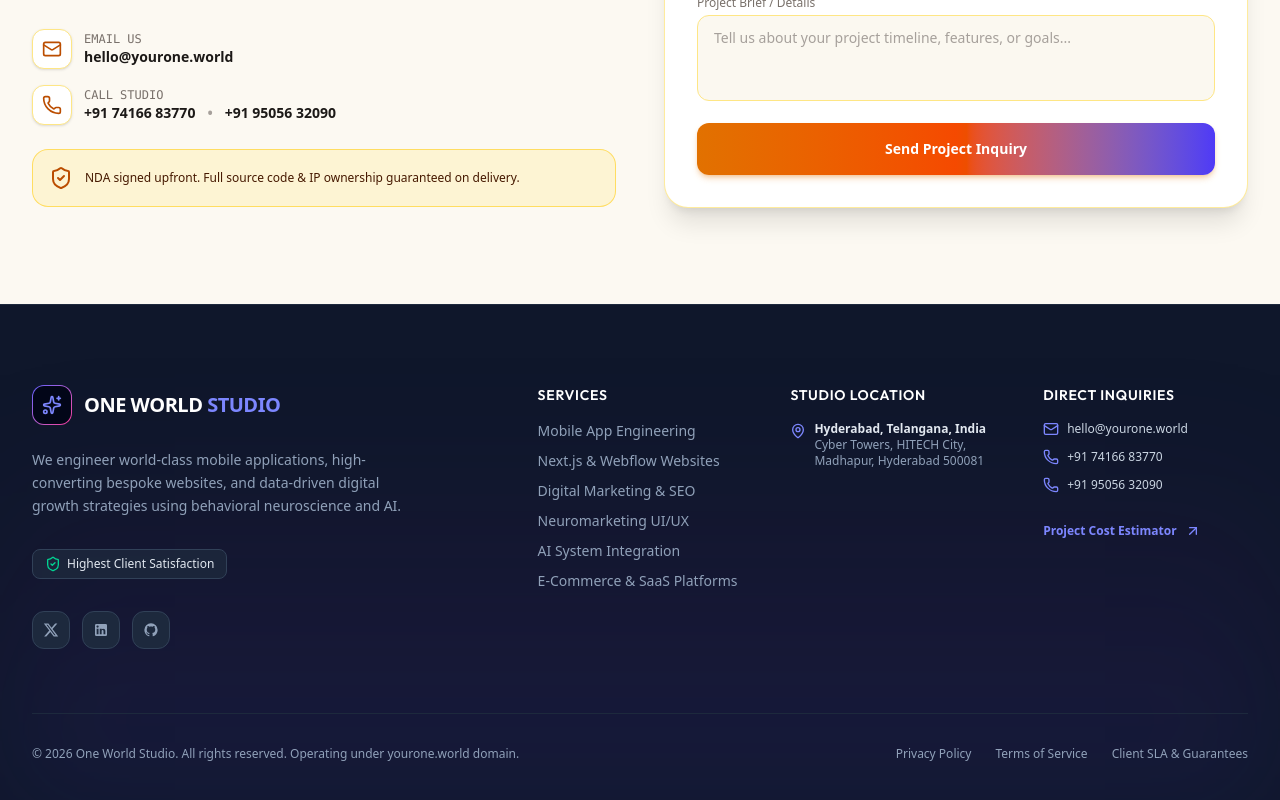
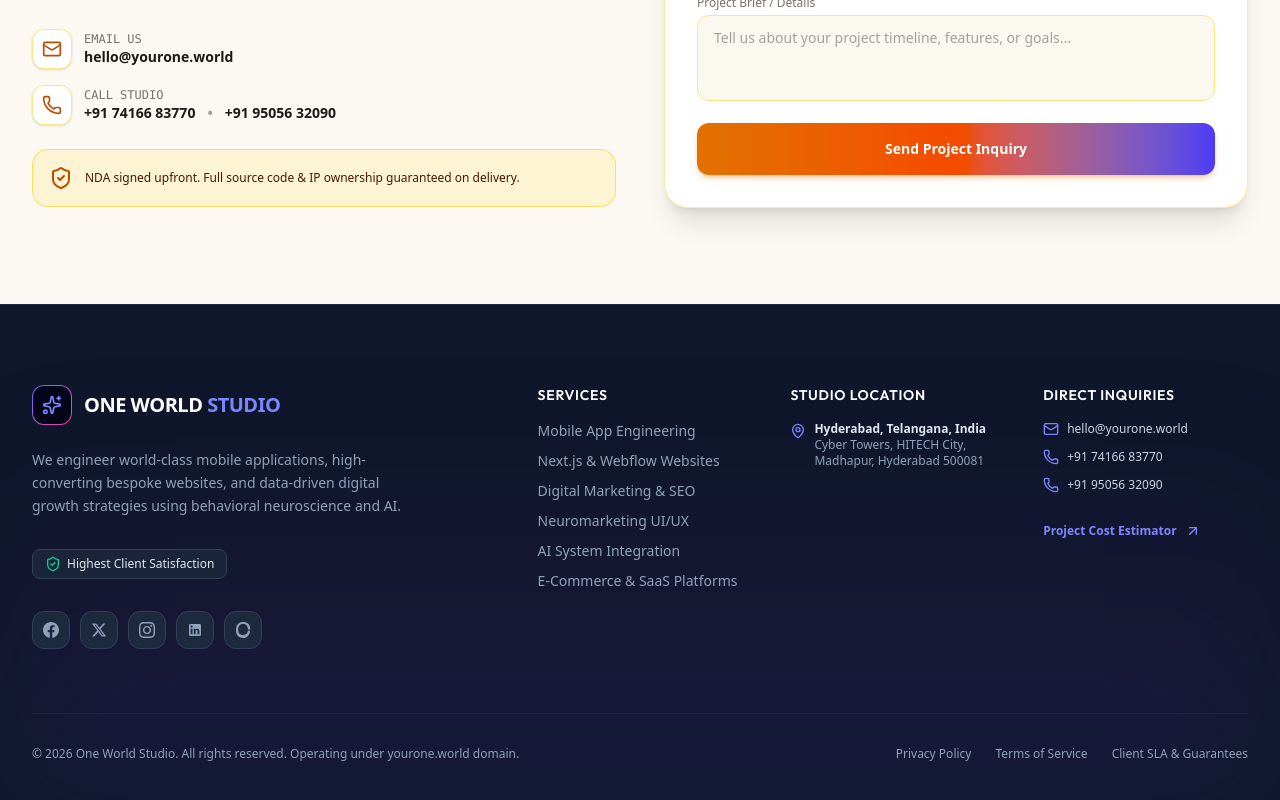
Before and after one commit to vmks245-source/yourone-app, a Next.js app: page / in a window 1280 px wide. Shown: the part 7052-7852 px from the top of the page. Built offline with nearby package versions, Linux system fonts and the light colour scheme.

Commit message:
feat: add Facebook, X, Instagram, LinkedIn, and Threads links to website footer

```diff
--- a/app/components/Footer.tsx
+++ b/app/components/Footer.tsx
@@ -34,15 +34,26 @@ export default function Footer() {
               </div>
             </div>
 
-            <div className="flex items-center gap-3 text-slate-400 pt-2">
-              <a href="https://twitter.com" target="_blank" rel="noopener noreferrer" className="p-2.5 rounded-xl bg-slate-800 border border-slate-700 hover:text-white hover:border-indigo-400 transition-all">
+            <div className="flex items-center gap-2.5 text-slate-400 pt-2 flex-wrap">
+              {/* Facebook */}
+              <a href="https://facebook.com/oneworldstudio.world" target="_blank" rel="noopener noreferrer" title="Facebook" className="p-2.5 rounded-xl bg-slate-800 border border-slate-700 hover:text-white hover:border-indigo-400 transition-all">
+                <svg className="w-4 h-4 fill-current" viewBox="0 0 24 24"><path d="M24 12.073c0-6.627-5.373-12-12-12s-12 5.373-12 12c0 5.99 4.388 10.954 10.125 11.854v-8.385H7.078v-3.47h3.047V9.43c0-3.007 1.792-4.669 4.533-4.669 1.312 0 2.686.235 2.686.235v2.953H15.83c-1.491 0-1.956.925-1.956 1.874v2.25h3.328l-.532 3.47h-2.796v8.385C19.612 23.027 24 18.062 24 12.073z"/></svg>
+              </a>
+              {/* X */}
+              <a href="https://x.com/oneworldstudio_" target="_blank" rel="noopener noreferrer" title="X (Twitter)" className="p-2.5 rounded-xl bg-slate-800 border border-slate-700 hover:text-white hover:border-indigo-400 transition-all">
                 <svg className="w-4 h-4 fill-current" viewBox="0 0 24 24"><path d="M18.244 2.25h3.308l-7.227 8.26 8.502 11.24H16.17l-5.214-6.817L4.99 21.75H1.68l7.73-8.835L1.254 2.25H8.08l4.713 6.231zm-1.161 17.52h1.833L7.084 4.126H5.117z"/></svg>
               </a>
-              <a href="https://linkedin.com" target="_blank" rel="noopener noreferrer" className="p-2.5 rounded-xl bg-slate-800 border border-slate-700 hover:text-white hover:border-indigo-400 transition-all">
+              {/* Instagram */}
+              <a href="https://instagram.com/oneworldstudio.world" target="_blank" rel="noopener noreferrer" title="Instagram" className="p-2.5 rounded-xl bg-slate-800 border border-slate-700 hover:text-white hover:border-indigo-400 transition-all">
+                <svg className="w-4 h-4 fill-current" viewBox="0 0 24 24"><path d="M12 2.163c3.204 0 3.584.012 4.85.07 3.252.148 4.771 1.691 4.919 4.919.058 1.265.069 1.645.069 4.849 0 3.205-.012 3.584-.069 4.849-.149 3.225-1.664 4.771-4.919 4.919-1.266.058-1.644.07-4.85.07-3.204 0-3.584-.012-4.849-.07-3.26-.149-4.771-1.699-4.919-4.92-.058-1.265-.07-1.644-.07-4.849 0-3.204.013-3.583.07-4.849.149-3.227 1.664-4.771 4.919-4.919 1.266-.057 1.645-.069 4.849-.069zm0-2.163c-3.259 0-3.667.014-4.947.072-4.358.2-6.78 2.618-6.98 6.98-.059 1.281-.073 1.689-.073 4.948 0 3.259.014 3.668.072 4.948.2 4.358 2.618 6.78 6.98 6.98 1.281.058 1.689.072 4.948.072 3.259 0 3.668-.014 4.948-.072 4.354-.2 6.782-2.618 6.979-6.98.059-1.28.073-1.689.073-4.948 0-3.259-.014-3.667-.072-4.947-.196-4.354-2.617-6.78-6.979-6.98-1.281-.059-1.69-.073-4.949-.073zm0 5.838c-3.403 0-6.162 2.759-6.162 6.162s2.759 6.163 6.162 6.163 6.162-2.759 6.162-6.163c0-3.403-2.759-6.162-6.162-6.162zm0 10.162c-2.209 0-4-1.79-4-4 0-2.209 1.791-4 4-4s4 1.791 4 4c0 2.21-1.791 4-4 4zm6.406-11.845c-.796 0-1.441.645-1.441 1.44s.645 1.44 1.441 1.44c.795 0 1.439-.645 1.439-1.44s-.644-1.44-1.439-1.44z"/></svg>
+              </a>
+              {/* LinkedIn */}
+              <a href="https://linkedin.com/company/oneworldstudio" target="_blank" rel="noopener noreferrer" title="LinkedIn" className="p-2.5 rounded-xl bg-slate-800 border border-slate-700 hover:text-white hover:border-indigo-400 transition-all">
                 <svg className="w-4 h-4 fill-current" viewBox="0 0 24 24"><path d="M19 3a2 2 0 0 1 2 2v14a2 2 0 0 1-2 2H5a2 2 0 0 1-2-2V5a2 2 0 0 1 2-2h14m-.5 15.5v-5.3a3.26 3.26 0 0 0-3.26-3.26c-.85 0-1.84.52-2.28 1.3v-1.11h-2.79v8.37h2.79v-4.93c0-.77.62-1.4 1.39-1.4a1.4 1.4 0 0 1 1.4 1.4v4.93h2.75M6.88 8.56a1.68 1.68 0 0 0 1.68-1.68c0-.93-.75-1.69-1.68-1.69a1.69 1.69 0 0 0-1.69 1.69c0 .93.76 1.68 1.69 1.68m1.39 9.94v-8.37H5.5v8.37h2.77z"/></svg>
               </a>
-              <a href="https://github.com" target="_blank" rel="noopener noreferrer" className="p-2.5 rounded-xl bg-slate-800 border border-slate-700 hover:text-white hover:border-indigo-400 transition-all">
-                <svg className="w-4 h-4 fill-current" viewBox="0 0 24 24"><path d="M12 2A10 10 0 0 0 2 12c0 4.42 2.87 8.17 6.84 9.5.5.08.66-.23.66-.5v-1.69c-2.77.6-3.36-1.34-3.36-1.34-.46-1.16-1.11-1.47-1.11-1.47-.91-.62.07-.6.07-.6 1 .07 1.53 1.03 1.53 1.03.87 1.52 2.34 1.07 2.91.83.1-.65.35-1.09.63-1.34-2.22-.25-4.55-1.11-4.55-4.92 0-1.11.38-2 1.03-2.71-.1-.25-.45-1.29.1-2.64 0 0 .84-.27 2.75 1.02.79-.22 1.65-.33 2.5-.33.85 0 1.71.11 2.5.33 1.91-1.29 2.75-1.02 2.75-1.02.55 1.35.2 2.39.1 2.64.65.71 1.03 1.6 1.03 2.71 0 3.82-2.34 4.66-4.57 4.91.36.31.69.92.69 1.85V21c0 .27.16.59.67.5C19.14 20.16 22 16.42 22 12A10 10 0 0 0 12 2z"/></svg>
+              {/* Threads */}
+              <a href="https://threads.net/@oneworldstudio.world" target="_blank" rel="noopener noreferrer" title="Threads" className="p-2.5 rounded-xl bg-slate-800 border border-slate-700 hover:text-white hover:border-indigo-400 transition-all">
+                <svg className="w-4 h-4 fill-current" viewBox="0 0 24 24"><path d="M12.186 24c-3.155 0-5.748-.98-7.708-2.916C2.52 19.148 1.5 16.037 1.5 11.963 1.5 7.89 2.52 4.78 4.478 2.844 6.438.908 9.03 0 12.186 0c3.125 0 5.706.908 7.67 2.724 1.965 1.815 2.986 4.708 3.038 8.602h-3.41c-.046-2.92-.72-5.006-2.023-6.26-1.303-1.254-3.08-1.88-5.333-1.88-2.253 0-4.043.633-5.37 1.898-1.327 1.265-1.99 3.344-1.99 6.236 0 2.89.663 4.977 1.99 6.26 1.327 1.282 3.117 1.924 5.37 1.924 2.115 0 3.82-.544 5.068-1.63 1.25-1.088 1.933-2.637 2.05-4.647h3.407c-.12 3.018-1.127 5.433-3.02 7.247C17.933 23.082 15.342 24 12.186 24z"/></svg>
               </a>
             </div>
           </div>
```
